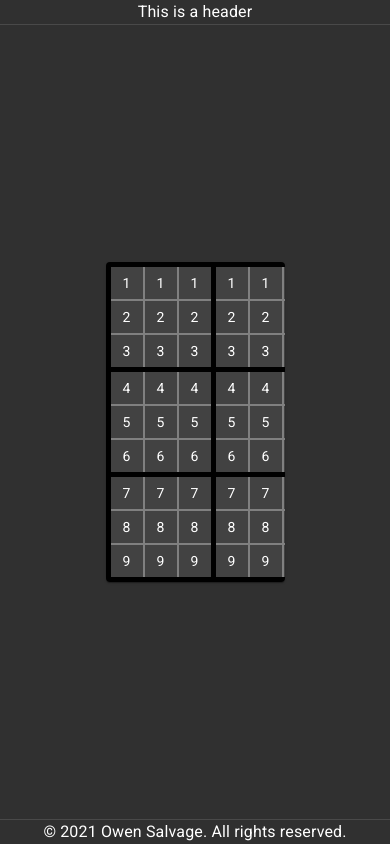
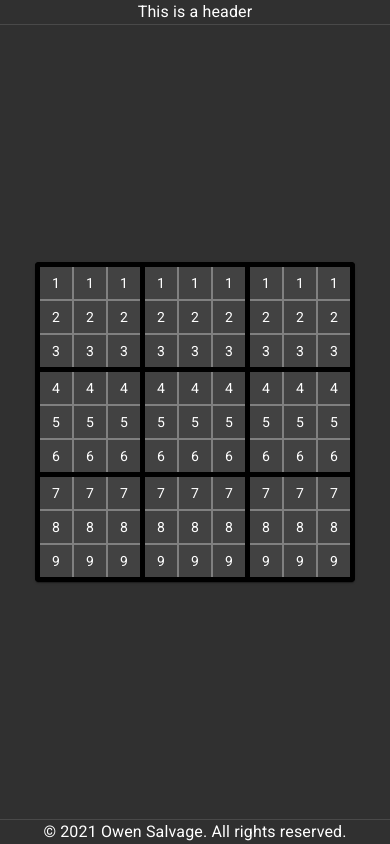
Before and after one commit to Owenleo778/Sudoku, a React (Create React App) app: page / in a window 390 px wide. Built offline with nearby package versions, Linux system fonts and the light colour scheme.

Commit message:
fixed mobile view sudoku grid

```diff
--- a/src/ui/board/sudokuBoard.tsx
+++ b/src/ui/board/sudokuBoard.tsx
@@ -22,6 +22,7 @@ const useStyles = makeStyles({
     },
     tableContainer: {
       width: "50%",
+      minWidth: "320px",
     },
 });
 
```
